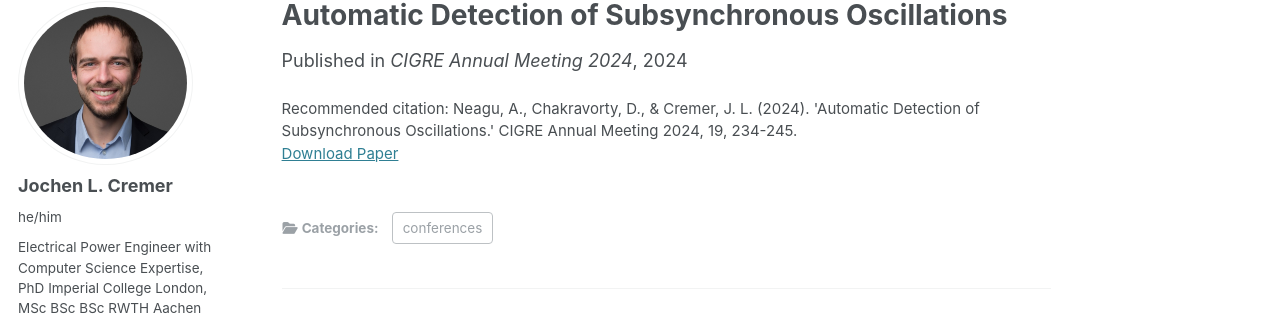
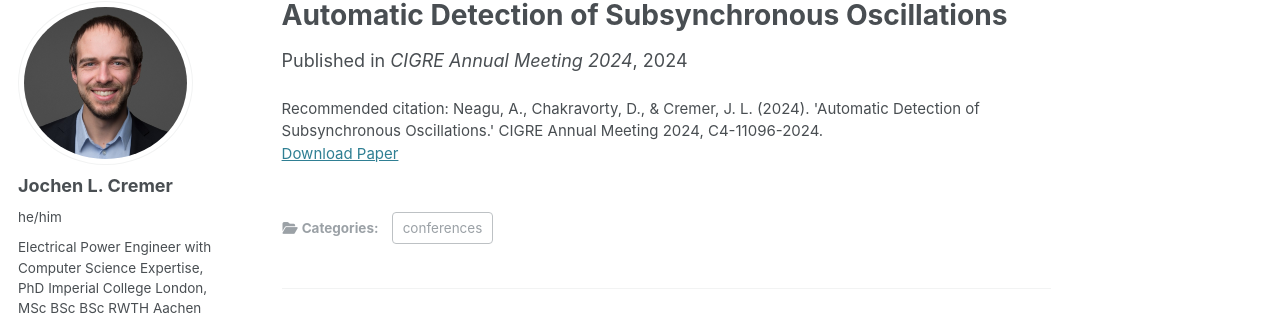
Before and after one commit to JochenC/JochenC.github.io, a Jekyll site: the page built from _publications/2024-01-01-subsynchronous-oscillation-detection.md, in a window 1280 px wide and 994 px high. Shown: the part 105-421 px from the top of the window. Built offline with Jekyll 4.4.1, drawn with Linux system fonts in a browser that asks for light colours; some web fonts are replaced.

Commit message:
Update 2024-01-01-subsynchronous-oscillation-detection.md

```diff
--- a/_publications/2024-01-01-subsynchronous-oscillation-detection.md
+++ b/_publications/2024-01-01-subsynchronous-oscillation-detection.md
@@ -4,8 +4,8 @@
 category: conferences
 permalink: /publication/2024-01-01-subsynchronous-oscillation-detection
 excerpt: "This study proposes a machine learning framework for automatic detection of subsynchronous oscillations in power grids. The approach improves monitoring and enhances grid reliability."
-date: 2024-01-01
+date: 2024-08-01
 venue: "CIGRE Annual Meeting 2024"
 paperurl: https://www.e-cigre.org/publications/detail/c4-11096-2024-automatic-detection-of-subsynchronous-oscillations.html
-citation: "Neagu, A., Chakravorty, D., & Cremer, J. L. (2024). 'Automatic Detection of Subsynchronous Oscillations.' CIGRE Annual Meeting 2024, 19, 234-245."
+citation: "Neagu, A., Chakravorty, D., & Cremer, J. L. (2024). 'Automatic Detection of Subsynchronous Oscillations.' CIGRE Annual Meeting 2024, C4-11096-2024."
 ---
```
